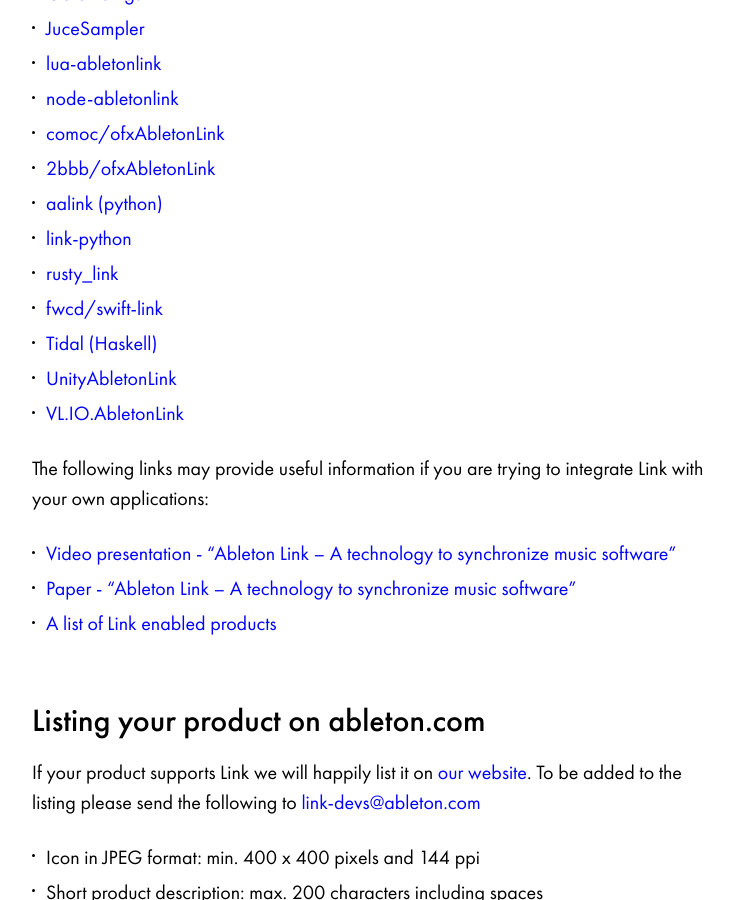
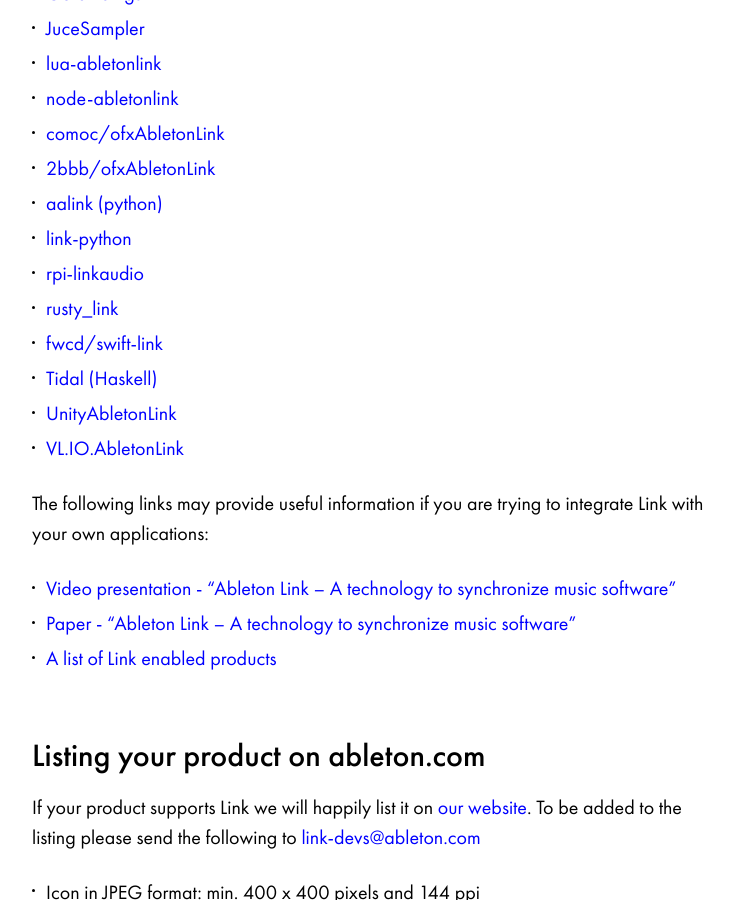
Before and after one commit to Ableton/ableton.github.io, a Jekyll site: the page built from link/index.md, in a window 1280 px wide and 900 px high, scrolled down 8986 px. Shown: the whole window, without its empty margins (268-1001 px from the left). Built offline with Jekyll 4.4.1, drawn with Linux system fonts in a browser that asks for light colours.

Commit message:
Add rpi-linkaudio to the Link resources

```diff
--- a/link/index.md
+++ b/link/index.md
@@ -309,6 +309,7 @@ If you are missing a repository in this list please open a pull request or mail
 - [2bbb/ofxAbletonLink](https://github.com/2bbb/ofxAbletonLink)
 - [aalink (python)](https://github.com/artfwo/aalink)
 - [link-python](https://github.com/gonzaloflirt/link-python)
+- [rpi-linkaudio](https://github.com/ty-art-ty/rpi-linkaudio)
 - [rusty_link](https://crates.io/crates/rusty_link)
 - [fwcd/swift-link](https://github.com/fwcd/swift-link)
 - [Tidal (Haskell)](https://github.com/tidalcycles/Tidal/tree/dev/tidal-link)
```
